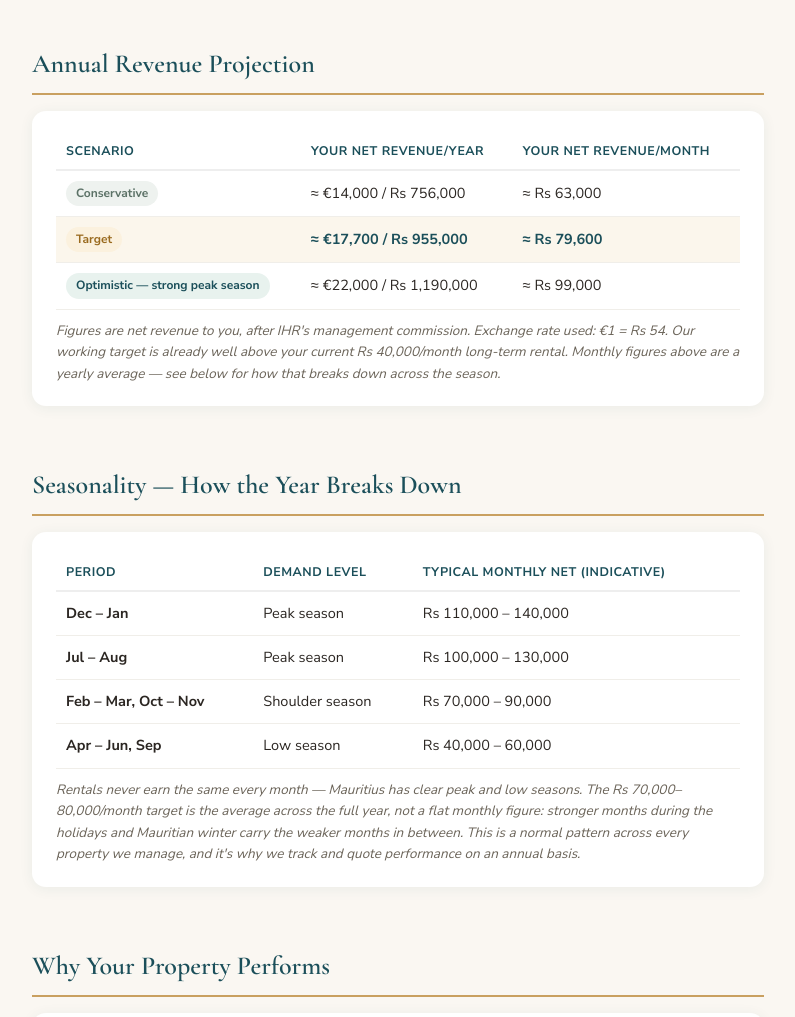
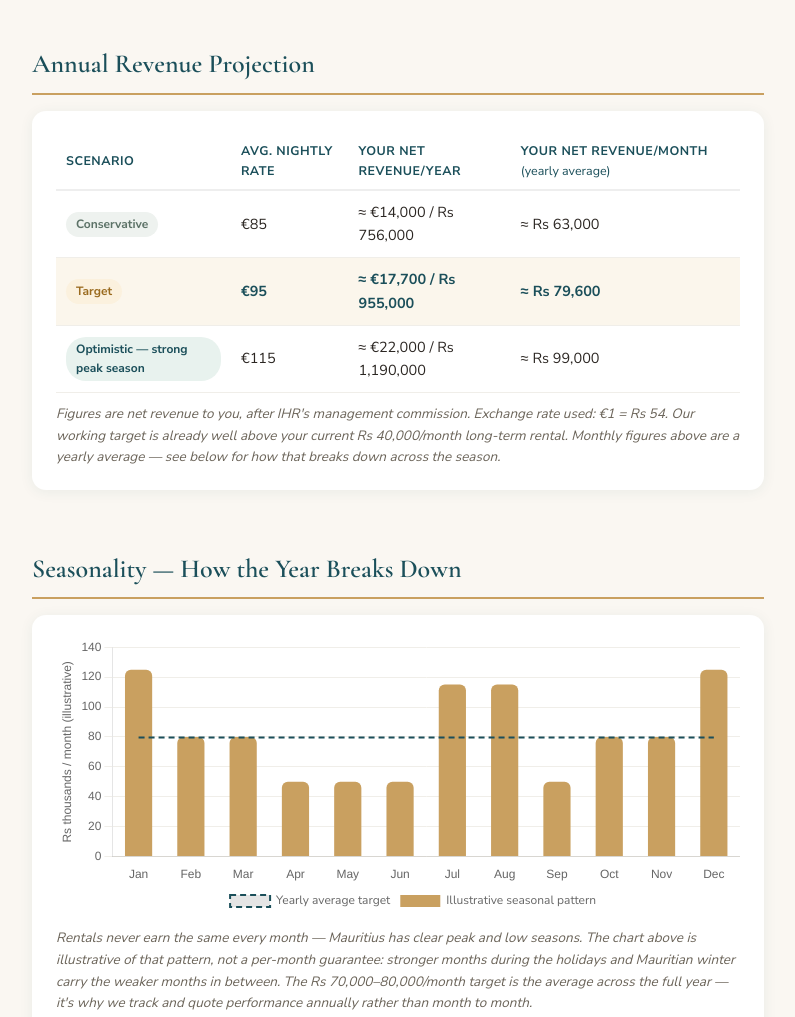
Before and after one commit to roussiii/islander-holiday-retreats-reports, a plain HTML site: page reports/aquamarine-grand-baie/index.html in a window 1280 px wide. Shown: the part 1357-2374 px from the top of the page, without its empty margins (242-1037 px from the left). Drawn offline with nearby package versions, Linux system fonts and the light colour scheme.

Commit message:
Update index.html

```diff
--- a/reports/aquamarine-grand-baie/index.html
+++ b/reports/aquamarine-grand-baie/index.html
@@ -3,6 +3,7 @@
 <head>
 <meta charset="UTF-8">
 <title>Aquamarine — Revenue Estimate | IHR</title>
+<script src="https://cdn.jsdelivr.net/npm/chart.js"></script>
 <style>
   @import url('https://fonts.googleapis.com/css2?family=Cormorant+Garamond:wght@400;500;600;700&family=Nunito+Sans:wght@400;600;700;800&display=swap');
 
@@ -143,7 +144,7 @@
         <li><strong>Furnished Townhouse, Grand Baie</strong> (2BR/1BA, 5 guests): €76/night — Airbnb "Guest favourite," 4.82★ (11 reviews)</li>
       </ul>
       <p class="note">These are live Airbnb listings inside the same residence — the closest possible comp set. Rates shown are for August (low/shoulder season); peak season (Dec–Jan, July) typically runs meaningfully higher.</p>
-      <p class="note"><strong>What this means for you:</strong> nicer 2BR/1BA units in the same complex already command €56–94/night at low season. Your apartment has a genuine edge over all three of these: an extra bedroom and bathroom (real capacity for families of 5–6, not just 4), and — from what we saw during our visit — better overall finish and presentation than the townhouse currently sold as the residence's "Guest favourite."</p>
+      <p class="note"><strong>What this means for you:</strong> nicer 2BR/1BA units in the same complex already command €56–76/night at low season. Your apartment has a genuine edge over all three of these: an extra bedroom and bathroom (real capacity for families of 5–6, not just 4), and — from what we saw during our visit — better overall finish and presentation than the townhouse currently sold as the residence's "Guest favourite."</p>
     </div>
   </div>
 
@@ -153,21 +154,25 @@
       <table>
         <tr>
           <th>Scenario</th>
+          <th>Avg. nightly rate</th>
           <th>Your net revenue/year</th>
-          <th>Your net revenue/month</th>
+          <th>Your net revenue/month <span style="font-weight:400; text-transform:none; letter-spacing:0;">(yearly average)</span></th>
         </tr>
         <tr class="scenario-row">
           <td><span class="pill cons">Conservative</span></td>
+          <td>€85</td>
           <td>≈ €14,000 / Rs 756,000</td>
           <td>≈ Rs 63,000</td>
         </tr>
         <tr class="scenario-row highlight">
           <td><span class="pill base">Target</span></td>
+          <td>€95</td>
           <td>≈ €17,700 / Rs 955,000</td>
           <td>≈ Rs 79,600</td>
         </tr>
         <tr class="scenario-row">
           <td><span class="pill opt">Optimistic — strong peak season</span></td>
+          <td>€115</td>
           <td>≈ €22,000 / Rs 1,190,000</td>
           <td>≈ Rs 99,000</td>
         </tr>
@@ -179,16 +184,60 @@
   <div class="section">
     <h2>Seasonality — How the Year Breaks Down</h2>
     <div class="card">
-      <table>
-        <tr><th>Period</th><th>Demand level</th><th>Typical monthly net (indicative)</th></tr>
-        <tr class="scenario-row"><td>Dec – Jan</td><td>Peak season</td><td>Rs 110,000 – 140,000</td></tr>
-        <tr class="scenario-row"><td>Jul – Aug</td><td>Peak season</td><td>Rs 100,000 – 130,000</td></tr>
-        <tr class="scenario-row"><td>Feb – Mar, Oct – Nov</td><td>Shoulder season</td><td>Rs 70,000 – 90,000</td></tr>
-        <tr class="scenario-row"><td>Apr – Jun, Sep</td><td>Low season</td><td>Rs 40,000 – 60,000</td></tr>
-      </table>
-      <p class="note">Rentals never earn the same every month — Mauritius has clear peak and low seasons. The Rs 70,000–80,000/month target is the average across the full year, not a flat monthly figure: stronger months during the holidays and Mauritian winter carry the weaker months in between. This is a normal pattern across every property we manage, and it's why we track and quote performance on an annual basis.</p>
+      <canvas id="seasonalityChart" style="max-height:280px;"></canvas>
+      <p class="note">Rentals never earn the same every month — Mauritius has clear peak and low seasons. The chart above is illustrative of that pattern, not a per-month guarantee: stronger months during the holidays and Mauritian winter carry the weaker months in between. The Rs 70,000–80,000/month target is the average across the full year — it's why we track and quote performance annually rather than month to month.</p>
     </div>
   </div>
+
+  <script>
+    const seasonCtx = document.getElementById('seasonalityChart').getContext('2d');
+    new Chart(seasonCtx, {
+      type: 'bar',
+      data: {
+        labels: ['Jan','Feb','Mar','Apr','May','Jun','Jul','Aug','Sep','Oct','Nov','Dec'],
+        datasets: [
+          {
+            label: 'Illustrative seasonal pattern',
+            data: [125,80,80,50,50,50,115,115,50,80,80,125],
+            backgroundColor: '#C9A060',
+            borderRadius: 6,
+            barPercentage: 0.65,
+            order: 2
+          },
+          {
+            label: 'Yearly average target',
+            data: Array(12).fill(79.6),
+            type: 'line',
+            borderColor: '#1B4F5A',
+            borderWidth: 2,
+            borderDash: [6,4],
+            pointRadius: 0,
+            fill: false,
+            order: 1
+          }
+        ]
+      },
+      options: {
+        responsive: true,
+        plugins: {
+          legend: { position: 'bottom', labels: { font: { family: 'Nunito Sans', size: 12 } } },
+          tooltip: {
+            callbacks: {
+              label: (ctx) => ctx.dataset.label + ': Rs ' + Math.round(ctx.parsed.y) + 'k/month'
+            }
+          }
+        },
+        scales: {
+          y: {
+            beginAtZero: true,
+            title: { display: true, text: 'Rs thousands / month (illustrative)' },
+            grid: { color: '#f0eee9' }
+          },
+          x: { grid: { display: false } }
+        }
+      }
+    });
+  </script>
 
   <div class="section">
     <h2>Why Your Property Performs</h2>
@@ -218,6 +267,13 @@
     </div>
   </div>
 
+  <div class="section">
+    <h2>Your Launch Phase</h2>
+    <div class="card">
+      <p style="font-size:14.5px;">New listings start with zero reviews, so the first weeks are about visibility and credibility, not maximizing rate. We price a little more aggressively at launch to win early bookings and build up reviews quickly — that track record is what unlocks higher-paying guests down the line. Once the listing has visibility and a strong review base, we shift toward commanding higher ADRs. This is normal for every property we bring online, and it's factored into the yearly average above.</p>
+    </div>
+  </div>
+
   <div class="cta">
     <h3>Next Step</h3>
     <p>Once the contract is signed, we'll schedule the inspection and deep clean right away.</p>
@@ -225,7 +281,7 @@
 
 </div>
 
-<footer>Islander Holiday Retreats · ihr-mu.com · Estimate prepared July 19, 2026</footer>
+<footer>Islander Holiday Retreats · ihr-mu.com</footer>
 
 </body>
 </html>
```
